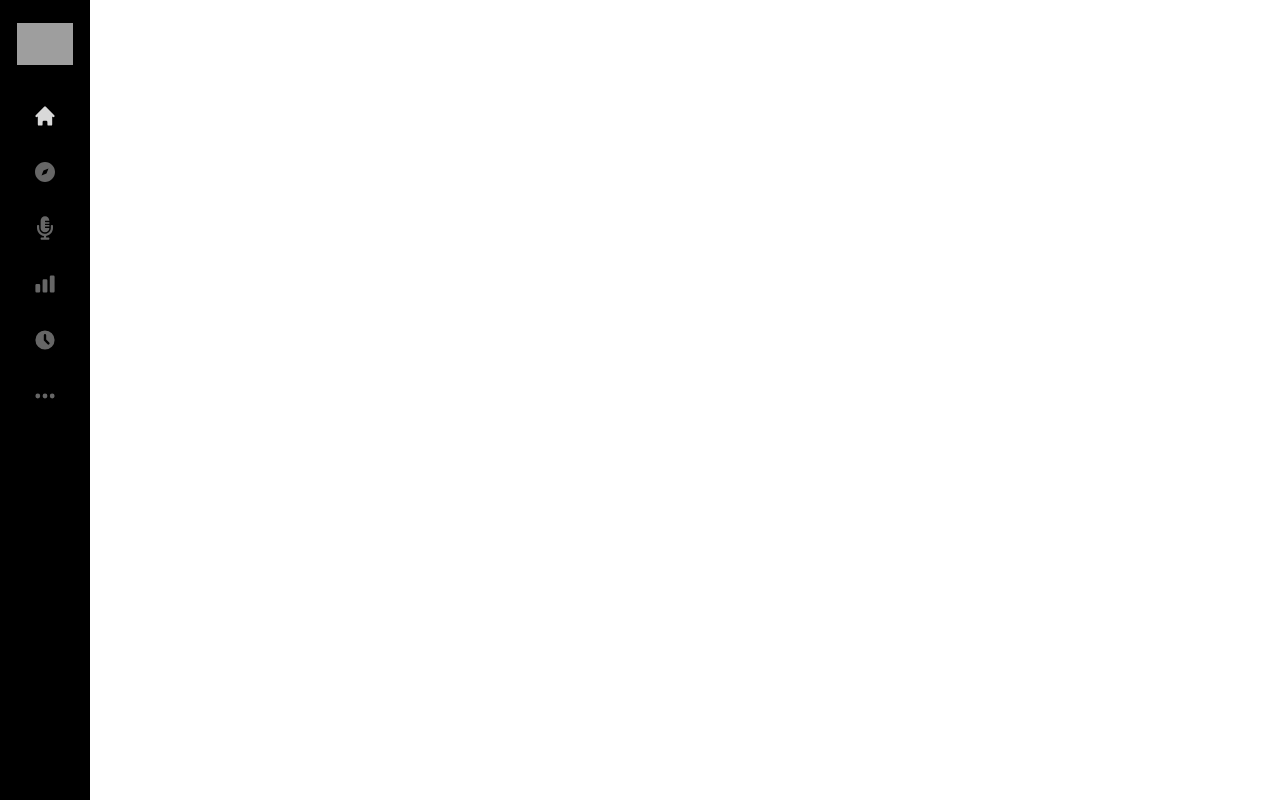
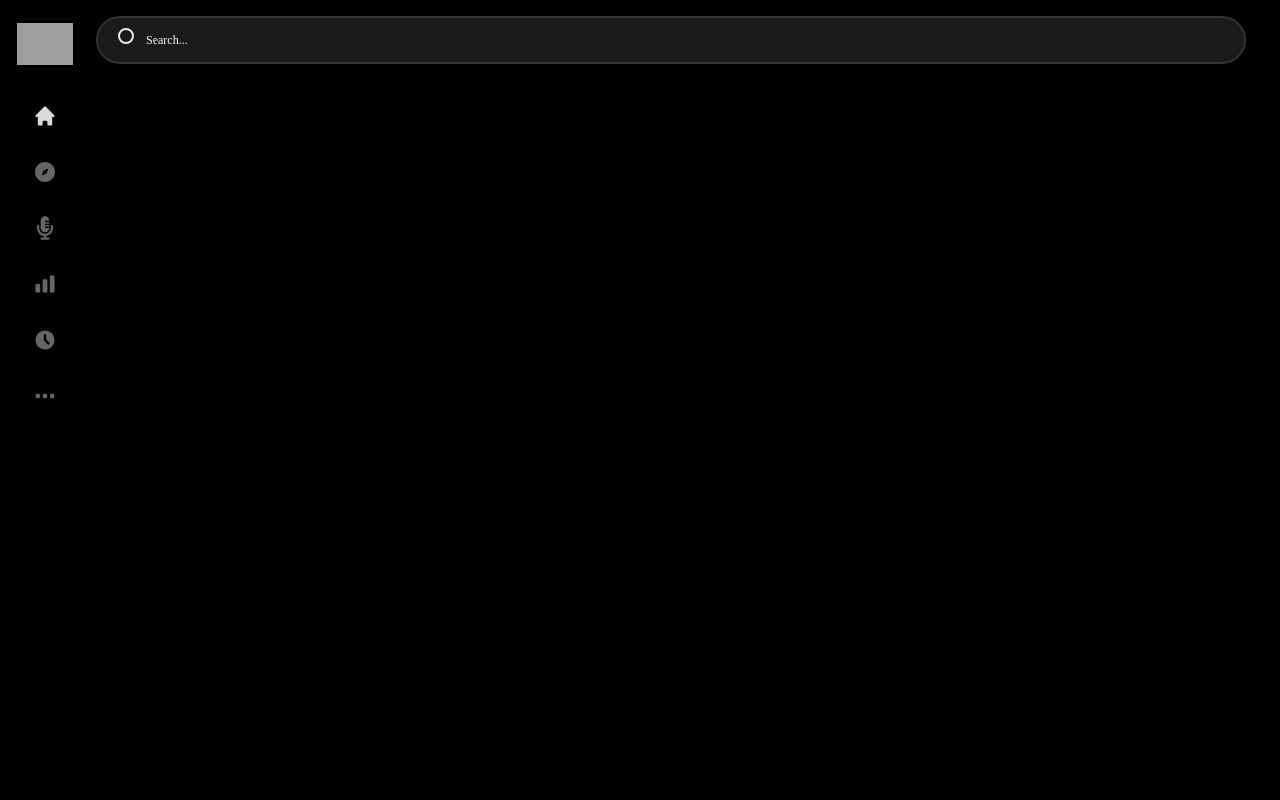
Before and after one commit to Rxhulrxj/Spotify-redesign2.0, a Next.js app: page / in a window 1280 px wide. Built offline with nearby package versions, Linux system fonts and the light colour scheme; grey boxes are pictures that could not be loaded.

Commit message:
search bar session done

```diff
--- a/Styles/globals.css
+++ b/Styles/globals.css
@@ -2,7 +2,11 @@
 @tailwind components;
 @tailwind utilities;
 
+@import url("https://fonts.googleapis.com/css2?family=Architects+Daughter&display=swap");
 @layer components {
+  body {
+    @apply font-body bg-black scrollbar-hide;
+  }
   .sidebarIcon {
     @apply h-6 text-[#808080] opacity-80 cursor-pointer transform
     hover:opacity-100 hover:text-white hover:scale-125;
--- a/components/Body.js
+++ b/components/Body.js
@@ -1,5 +1,15 @@
+import { useState } from "react";
+import Search from "./Search";
+
 function Body() {
-  return <div>Body</div>;
+  const [search, setSearch] = useState("");
+  const [results, setResults] = useState([]);
+  return (
+    <section className="bg-black ml-24 py-4 space-y-8 md:max-w-6xl flex-grow md:mr-2.5">
+      <Search search={search} setSearch={setSearch} />
+      <div className="grid overflow-y-scroll scrollbar-hide h-96 py-4 grid-cols-2 lg:grid-cols-3 xl:grid-cols-4 gap-x-4 gap-y-8 p-4"></div>
+    </section>
+  );
 }
 
 export default Body;
--- /dev/null
+++ b/components/Search.js
@@ -0,0 +1,20 @@
+function Search({ search, setSearch }) {
+  return (
+    <div
+      className="max-w-[1150px] bg-[#1a1a1a] rounded-full overflow-hidden
+    border-2 border-[#333333] p-1.5 px-5 pr-8 flex items-center"
+    >
+      <div className="h-4 w-4 rounded-full border-2 flex-shrink-0 animate-bounce" />
+      <input
+        type="text"
+        value={search}
+        onChange={(e) => setSearch(e.target.value)}
+        className="bg-[#1a1a1a] text-white border-none w-full lg:w-full focus:ring-0 outline-none
+        placeholder-[#fafafa] text-xs"
+        placeholder="Search..."
+      />
+    </div>
+  );
+}
+
+export default Search;
--- a/package.json
+++ b/package.json
@@ -7,14 +7,18 @@
   },
   "dependencies": {
     "@heroicons/react": "^1.0.5",
+    "@tailwindcss/forms": "^0.3.4",
     "next": "latest",
+    "next-auth": "^4.0.0-beta.6",
     "react": "^17.0.2",
     "react-dom": "^17.0.2",
-    "react-icons": "^4.3.1"
+    "react-icons": "^4.3.1",
+    "tailwind-scrollbar-hide": "^1.1.5"
   },
   "devDependencies": {
     "autoprefixer": "^10.2.6",
     "postcss": "^8.3.5",
+    "tailwind-scrollbar": "^1.3.1",
     "tailwindcss": "^2.2.4"
   }
 }
--- a/pages/_app.js
+++ b/pages/_app.js
@@ -1,4 +1,5 @@
 import "../Styles/globals.css";
+import { SessionProvider } from "next-auth/react";
 
 function MyApp({ Component, pageProps }) {
   return <Component {...pageProps} />;
--- /dev/null
+++ b/pages/api/auth/[...nextauth].js
@@ -0,0 +1,12 @@
+import NextAuth from 'next-auth';
+import SpotifyProvider from `next-auth/providers/spotify`
+
+
+export default NextAuth({
+providers: [
+  SpotifyProvider({
+    clientId: process.env.SPOTIFY_CLIENT_ID,
+    clientSecret: process.env.SPOTIFY_CLIENT_SECRET
+  })
+]
+});
--- a/tailwind.config.js
+++ b/tailwind.config.js
@@ -1,12 +1,24 @@
 module.exports = {
-  mode: 'jit',
-  purge: ['./pages/**/*.{js,ts,jsx,tsx}', './components/**/*.{js,ts,jsx,tsx}'],
+  mode: "jit",
+  purge: ["./pages/**/*.{js,ts,jsx,tsx}", "./components/**/*.{js,ts,jsx,tsx}"],
   darkMode: false, // or 'media' or 'class'
   theme: {
-    extend: {},
+    extend: {
+      screens: {
+        "2xl": "1500px",
+      },
+    },
+    fontFamily: {
+      body: ["Architects Daughter", "cursive"],
+    },
   },
   variants: {
     extend: {},
+    scrollbar: ["rounded"],
   },
-  plugins: [],
-}
+  plugins: [
+    require("@tailwindcss/forms"),
+    require("tailwind-scrollbar-hide"),
+    require("tailwind-scrollbar"),
+  ],
+};
```
Also changed, not shown: 1 other file (tests, documents, lock files or other folders).
